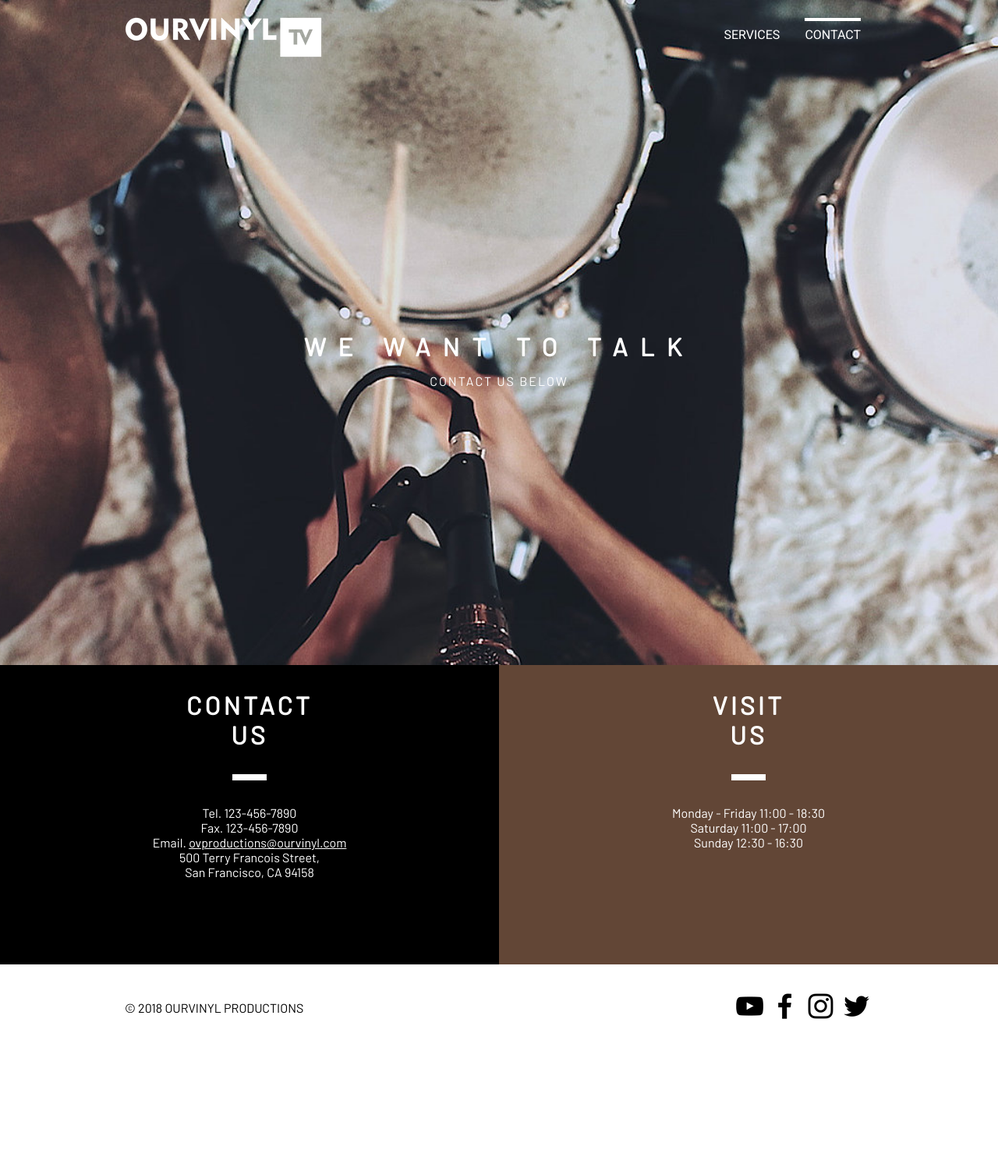
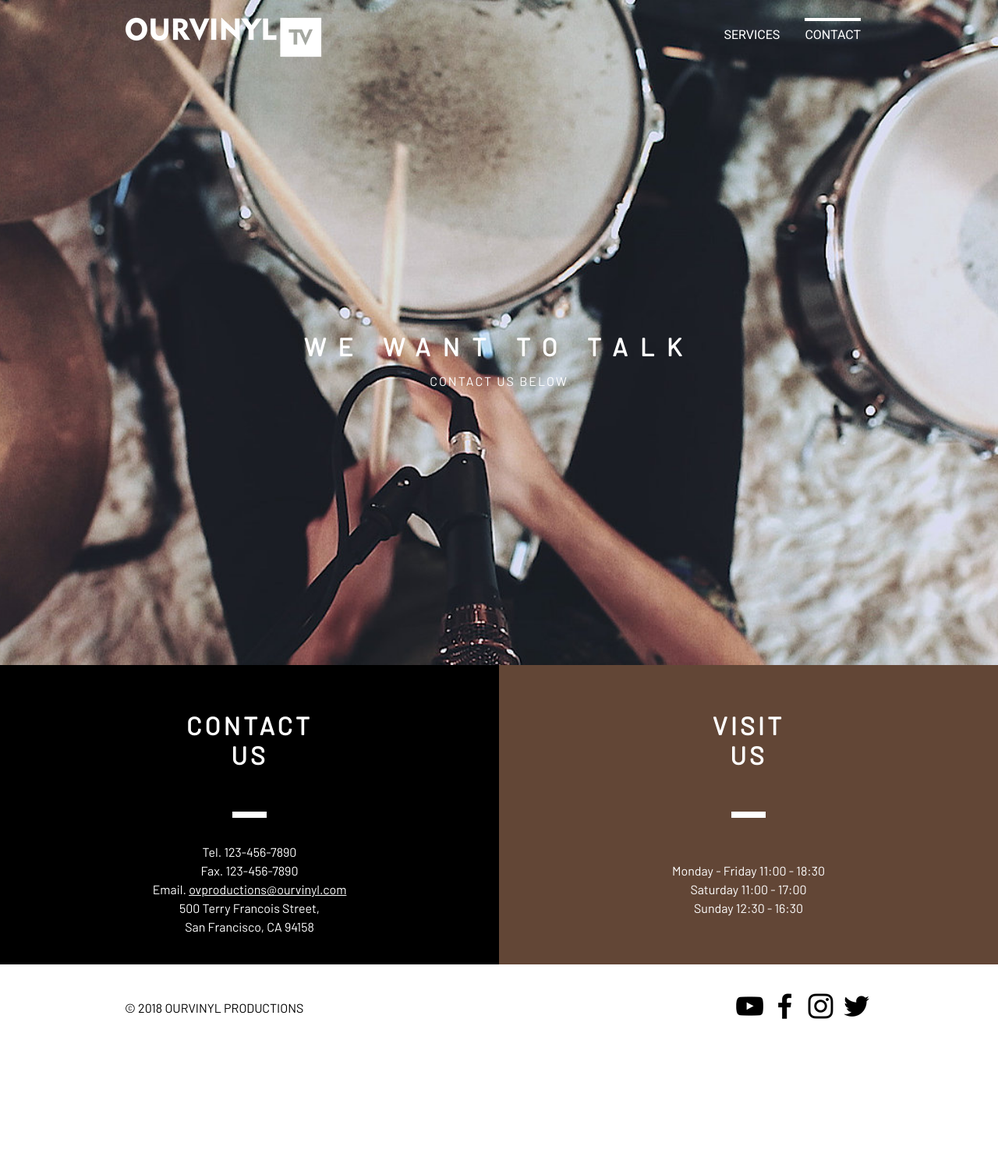
Before and after one commit to ajfickas/ourvinyl-productions, a Jekyll site: the page built from contact.html, in a window 1280 px wide. Shown: the whole page at 78% size. Built offline with Jekyll 4.4.1, drawn with Linux system fonts in a browser that asks for light colours.

Commit message:
Tweak layout of contact us page.

```diff
--- a/_includes/pages/contact/page.html
+++ b/_includes/pages/contact/page.html
@@ -3,12 +3,12 @@
   {% include miscellaneous/section-header.html subtitle="Contact us below" title="We want to talk" %}
 </div>
 <div class="contact-container">
-  {% include pages/contact/subsection.html
+  {% include pages/contact/section.html
     class="contact-us"
     content="Tel. 123-456-7890<br>Fax. 123-456-7890<br>Email. <a href=\"mailto: ovproductions@ourvinyl.com\">ovproductions@ourvinyl.com</a><br>500 Terry Francois Street,<br>San Francisco, CA 94158"
     title="Contact<br>Us"
   %}
-  {% include pages/contact/subsection.html
+  {% include pages/contact/section.html
     class="visit-us"
     content="Monday - Friday 11:00 - 18:30<br>Saturday 11:00 - 17:00<br>Sunday 12:30 - 16:30"
     title="Visit<br>Us"
--- a/_sass/pages/contact/page.scss
+++ b/_sass/pages/contact/page.scss
@@ -1,5 +1,6 @@
 .contact-container {
   display: flex;
+  flex-wrap: wrap;
 
   & > * {
     flex-basis: 0;
@@ -7,4 +8,4 @@
   }
 }
 
-@import 'pages/contact/subsection';
+@import 'pages/contact/section';
--- a/_sass/pages/contact/subsection.scss
+++ b/_sass/pages/contact/section.scss
@@ -1,5 +1,7 @@
 .contact-subsection {
   height: 384px;
+  min-width: 384px;
+  position: relative;
   text-align: center;
 
   &.contact-us {
@@ -27,17 +29,32 @@
 
   h3 {
     font: bold 32px $font-family-barlow;
+    left: 50%;
     letter-spacing: 4px;
+    margin: 0;
+    position: absolute;
     text-transform: uppercase;
+    top: 25%;
+    transform: translate(-50%, -50%);
   }
 
   hr {
     border: 4px solid white;
+    left: 50%;
+    margin: 0;
+    position: absolute;
+    top: 50%;
+    transform: translate(-50%, -50%);
     width: 36px;
   }
 
   .content {
     font: 16px $font-family-barlow;
-    margin: 32px 0 0;
+    left: 50%;
+    line-height: 24px;
+    margin: 0;
+    position: absolute;
+    top: 75%;
+    transform: translate(-50%, -50%);
   }
 }
```
Also changed, not shown: _includes/pages/contact/section.html (renamed from _includes/pages/contact/subsection.html).
